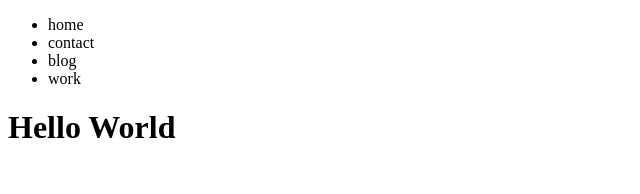
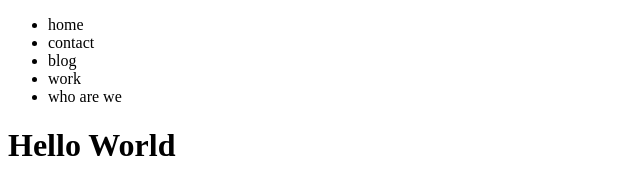
Before and after one commit to kdowd/tuesday2021, a plain HTML site: page index.html in a window 1280 px wide. Shown: the whole page, without its empty margins (0-640 px from the left). Drawn offline with Linux system fonts and the light colour scheme.

Commit message:
added who are we

```diff
--- a/index.html
+++ b/index.html
@@ -11,6 +11,7 @@
       <li>contact</li>
       <li>blog</li>
       <li>work</li>
+      <li>who are we</li>
     </ul>
     <h1>Hello World</h1>
   </body>
```
